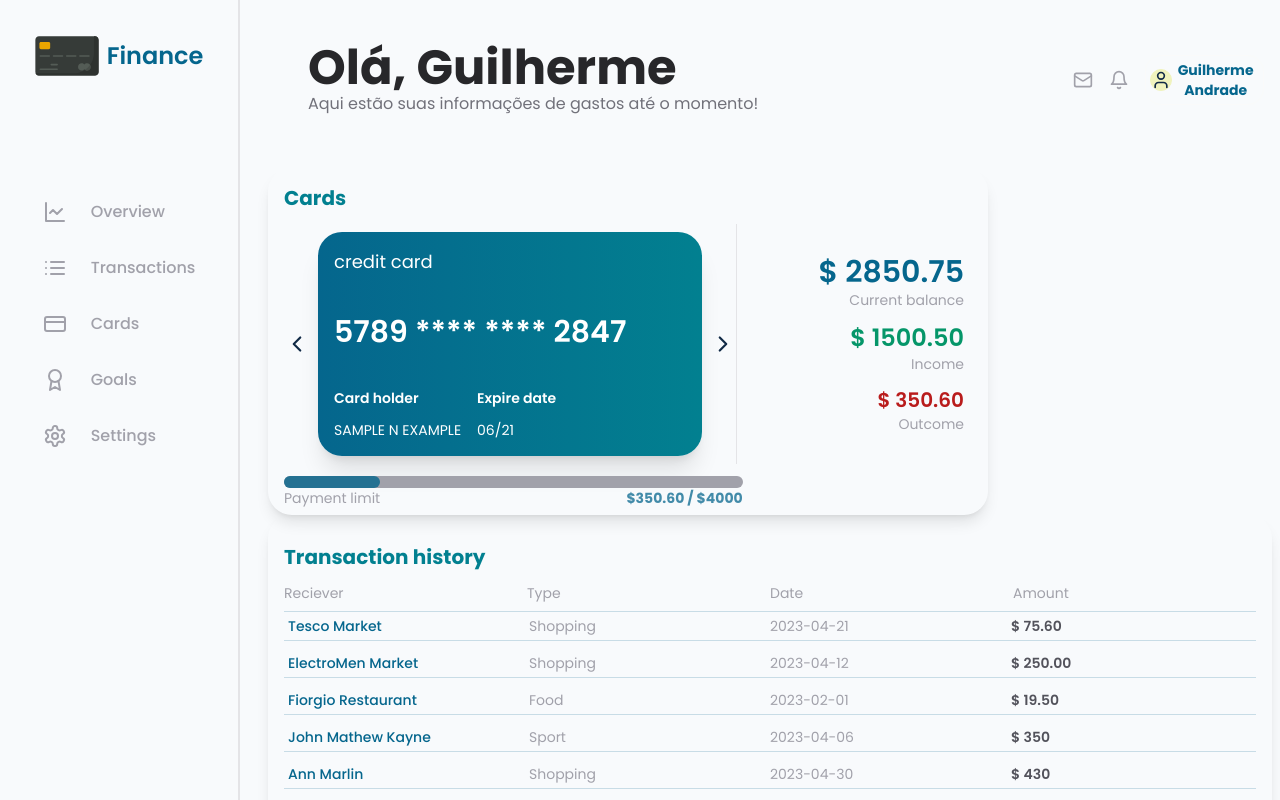
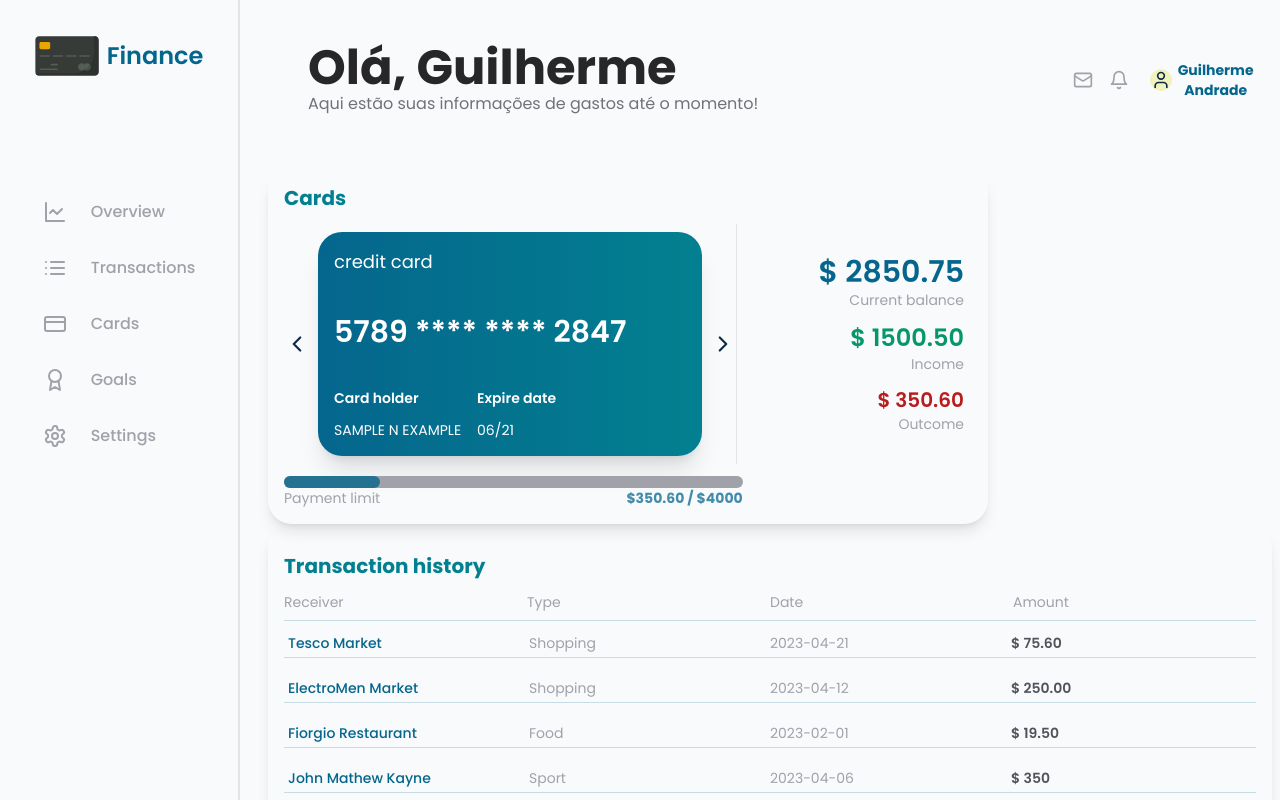
Before and after one commit to jsguillerme/finance-app, a React (Vite) app: page / in a window 1280 px wide. Shown: the top 800 px of the page. Built offline with nearby package versions, Linux system fonts and the light colour scheme.

Commit message:
fix: create component Transaction

```diff
--- a/src/components/HistoryTransactions.tsx
+++ b/src/components/HistoryTransactions.tsx
@@ -1,4 +1,5 @@
 import { ChevronLeftSquare, ChevronRightSquare } from "lucide-react";
+import { Transaction } from "./Transaction";
 
 const mockTransactions = [
   { receiver: "Tesco Market", type: "Shopping", Date: "2023-04-21", Amount: "75.60", id: "1" },
@@ -16,8 +17,8 @@ export function HistoryTransactions() {
       </div>
 
       <div className="w-full">
-        <div className="w-full pb-2 grid grid-cols-4 border-b border-primary-text/20">
-          <span className="text-zinc-400 text-sm text-start">Reciever</span>
+        <div className="w-full pb-2 mb-2 grid grid-cols-4 border-b border-primary-text/20">
+          <span className="text-zinc-400 text-sm text-start">Receiver</span>
           <span className="text-zinc-400 text-sm text-start">Type</span>
           <span className="text-zinc-400 text-sm text-start">Date</span>
           <span className="text-zinc-400 text-sm text-start">Amount</span>
@@ -25,12 +26,13 @@ export function HistoryTransactions() {
         <div className="w-full">
           {mockTransactions.map(transaction => {
             return (
-              <div className="w-full grid grid-cols-4 mb-2 p-1 border-b border-primary-text/20" key={transaction.id}>
-                <p className="text-primary-text font-medium text-sm">{transaction.receiver}</p>
-                <p className="text-zinc-400 text-sm ">{transaction.type}</p>
-                <p className="text-zinc-400 text-sm ">{transaction.Date}</p>
-                <p className="text-zinc-600 font-semibold text-sm ">$ {transaction.Amount}</p>
-              </div>
+              <Transaction
+                key={transaction.id}
+                receiver={transaction.receiver}
+                amount={transaction.Amount}
+                type_transaction={transaction.type}
+                date={transaction.Date}
+              />
             );
           })}
         </div>
--- /dev/null
+++ b/src/components/Transaction.tsx
@@ -0,0 +1,17 @@
+type TransactionProps = {
+  receiver: string;
+  date: string;
+  amount: string;
+  type_transaction: string;
+}
+
+export function Transaction({ receiver, type_transaction, date, amount }: TransactionProps) {
+  return (
+    <div className="w-full grid grid-cols-4 mb-4 p-1 border-b border-primary-text/20">
+      <p className="text-primary-text font-medium text-sm">{receiver}</p>
+      <p className="text-zinc-400 text-sm ">{type_transaction}</p>
+      <p className="text-zinc-400 text-sm ">{date}</p>
+      <p className="text-zinc-600 font-semibold text-sm ">$ {amount}</p>
+    </div>
+  );
+}
```
